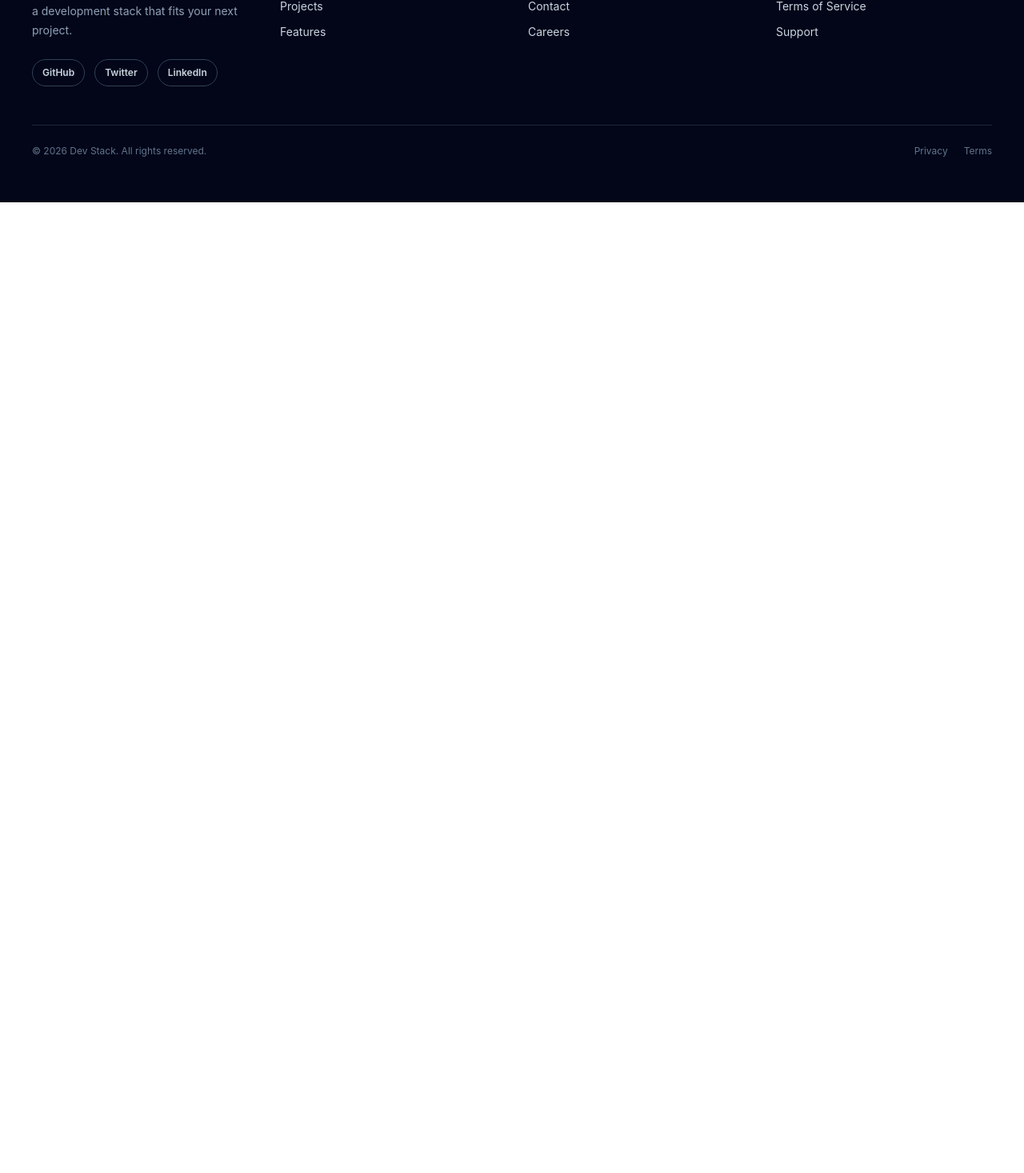
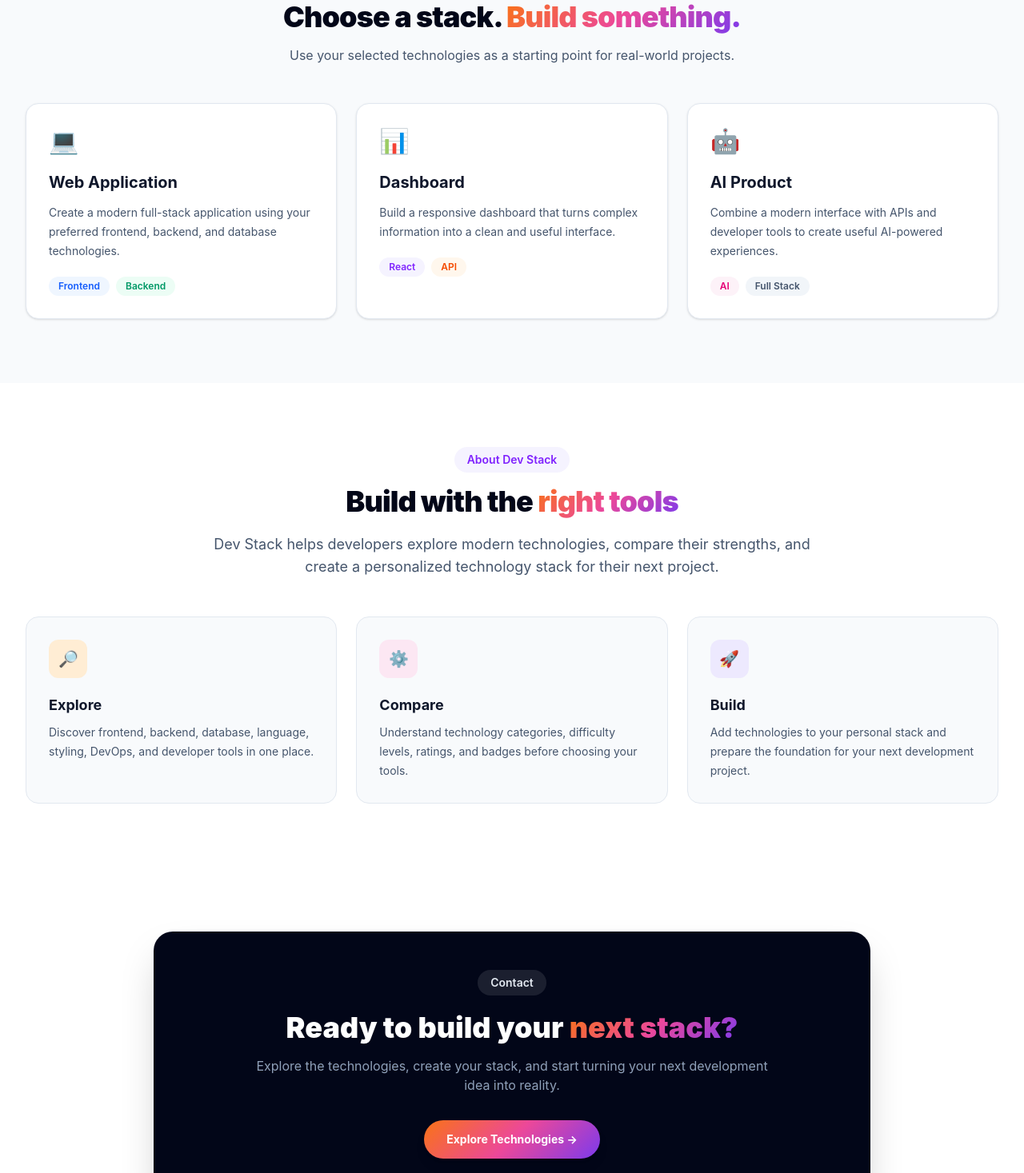
Before and after one commit to mrinal-kanti-apon/dev-stack-builder, a React (Vite) app: page / in a window 1280 px wide. Shown: the part 3263-4730 px from the top of the page at 80% size. Before the commit the page ends 3516 px from the top, so only its background shows below. Built offline with nearby package versions, Linux system fonts and the light colour scheme.

Commit message:
add project about and contact sections

```diff
--- a/src/App.tsx
+++ b/src/App.tsx
@@ -3,19 +3,29 @@ import Hero from "./components/Hero";
 import TechnologySection from "./components/TechnologySection";
 import { ToastContainer } from "react-toastify";
 import Footer from "./components/Footer";
+import AboutSection from "./components/AboutSection";
+import ProjectsSection from "./components/ProjectsSection";
+import ContactSection from "./components/ContactSection";
 
 function App() {
 
   return (
     <div className="min-h-screen bg-white text-slate-900">
+
       <Navbar />
+
       <Hero />
 
       <TechnologySection />
 
-      <section id="projects" className="hidden" />
-      <section id="about" className="hidden" />
-      <section id="contact" className="hidden" />
+      <ProjectsSection />
+
+      <AboutSection />
+
+      <ContactSection />
+
+
+
 
       <ToastContainer
         position="top-right"
--- /dev/null
+++ b/src/components/AboutSection.tsx
@@ -0,0 +1,73 @@
+const AboutSection = () => {
+  return (
+    <section id="about" className="bg-white px-4 py-20 sm:px-6 lg:px-8">
+      <div className="mx-auto max-w-7xl">
+        <div className="mx-auto max-w-3xl text-center">
+          <span className="inline-flex rounded-full bg-violet-50 px-4 py-1.5 text-sm font-semibold text-violet-600">
+            About Dev Stack
+          </span>
+
+          <h2 className="mt-4 text-3xl font-black tracking-tight text-slate-950 sm:text-4xl">
+            Build with the{" "}
+            <span className="brand-gradient-text">right tools</span>
+          </h2>
+
+          <p className="mt-5 text-base leading-7 text-slate-600 sm:text-lg">
+            Dev Stack helps developers explore modern technologies, compare
+            their strengths, and create a personalized technology stack for
+            their next project.
+          </p>
+        </div>
+
+        <div className="mt-12 grid gap-6 md:grid-cols-3">
+          <div className="rounded-2xl border border-slate-200 bg-slate-50 p-7">
+            <div className="flex h-12 w-12 items-center justify-center rounded-xl bg-orange-100 text-xl">
+              🔎
+            </div>
+
+            <h3 className="mt-5 text-lg font-bold text-slate-900">
+              Explore
+            </h3>
+
+            <p className="mt-2 text-sm leading-6 text-slate-600">
+              Discover frontend, backend, database, language, styling, DevOps,
+              and developer tools in one place.
+            </p>
+          </div>
+
+          <div className="rounded-2xl border border-slate-200 bg-slate-50 p-7">
+            <div className="flex h-12 w-12 items-center justify-center rounded-xl bg-pink-100 text-xl">
+              ⚙️
+            </div>
+
+            <h3 className="mt-5 text-lg font-bold text-slate-900">
+              Compare
+            </h3>
+
+            <p className="mt-2 text-sm leading-6 text-slate-600">
+              Understand technology categories, difficulty levels, ratings,
+              and badges before choosing your tools.
+            </p>
+          </div>
+
+          <div className="rounded-2xl border border-slate-200 bg-slate-50 p-7">
+            <div className="flex h-12 w-12 items-center justify-center rounded-xl bg-violet-100 text-xl">
+              🚀
+            </div>
+
+            <h3 className="mt-5 text-lg font-bold text-slate-900">
+              Build
+            </h3>
+
+            <p className="mt-2 text-sm leading-6 text-slate-600">
+              Add technologies to your personal stack and prepare the
+              foundation for your next development project.
+            </p>
+          </div>
+        </div>
+      </div>
+    </section>
+  );
+};
+
+export default AboutSection;
--- /dev/null
+++ b/src/components/ContactSection.tsx
@@ -0,0 +1,32 @@
+const ContactSection = () => {
+  return (
+    <section id="contact" className="bg-white px-4 py-20 sm:px-6 lg:px-8">
+      <div className="mx-auto max-w-4xl">
+        <div className="rounded-3xl bg-slate-950 px-6 py-12 text-center shadow-2xl sm:px-10">
+          <span className="inline-flex rounded-full bg-white/10 px-4 py-1.5 text-sm font-semibold text-slate-200">
+            Contact
+          </span>
+
+          <h2 className="mt-5 text-3xl font-black text-white sm:text-4xl">
+            Ready to build your{" "}
+            <span className="brand-gradient-text">next stack?</span>
+          </h2>
+
+          <p className="mx-auto mt-4 max-w-2xl text-sm leading-6 text-slate-400 sm:text-base">
+            Explore the technologies, create your stack, and start turning
+            your next development idea into reality.
+          </p>
+
+          <a
+            href="#technologies"
+            className="mt-8 inline-flex rounded-full brand-gradient px-7 py-3.5 text-sm font-bold text-white shadow-lg transition hover:-translate-y-1 hover:shadow-xl"
+          >
+            Explore Technologies →
+          </a>
+        </div>
+      </div>
+    </section>
+  );
+};
+
+export default ContactSection;
--- /dev/null
+++ b/src/components/ProjectsSection.tsx
@@ -0,0 +1,96 @@
+const ProjectsSection = () => {
+  return (
+    <section id="projects" className="bg-slate-50 px-4 py-20 sm:px-6 lg:px-8">
+      <div className="mx-auto max-w-7xl">
+        <div className="mx-auto max-w-2xl text-center">
+          <span className="inline-flex rounded-full bg-pink-50 px-4 py-1.5 text-sm font-semibold text-pink-600">
+            Projects
+          </span>
+
+          <h2 className="mt-4 text-3xl font-black tracking-tight text-slate-950 sm:text-4xl">
+            Choose a stack.{" "}
+            <span className="brand-gradient-text">Build something.</span>
+          </h2>
+
+          <p className="mt-4 text-slate-600">
+            Use your selected technologies as a starting point for real-world
+            projects.
+          </p>
+        </div>
+
+        <div className="mt-12 grid gap-6 md:grid-cols-3">
+          <article className="rounded-2xl border border-slate-200 bg-white p-7 shadow-sm transition hover:-translate-y-1 hover:shadow-lg">
+            <span className="text-3xl">💻</span>
+
+            <h3 className="mt-5 text-xl font-bold text-slate-900">
+              Web Application
+            </h3>
+
+            <p className="mt-3 text-sm leading-6 text-slate-600">
+              Create a modern full-stack application using your preferred
+              frontend, backend, and database technologies.
+            </p>
+
+            <div className="mt-5 flex flex-wrap gap-2">
+              <span className="rounded-full bg-blue-50 px-3 py-1 text-xs font-semibold text-blue-600">
+                Frontend
+              </span>
+
+              <span className="rounded-full bg-emerald-50 px-3 py-1 text-xs font-semibold text-emerald-600">
+                Backend
+              </span>
+            </div>
+          </article>
+
+          <article className="rounded-2xl border border-slate-200 bg-white p-7 shadow-sm transition hover:-translate-y-1 hover:shadow-lg">
+            <span className="text-3xl">📊</span>
+
+            <h3 className="mt-5 text-xl font-bold text-slate-900">
+              Dashboard
+            </h3>
+
+            <p className="mt-3 text-sm leading-6 text-slate-600">
+              Build a responsive dashboard that turns complex information
+              into a clean and useful interface.
+            </p>
+
+            <div className="mt-5 flex flex-wrap gap-2">
+              <span className="rounded-full bg-violet-50 px-3 py-1 text-xs font-semibold text-violet-600">
+                React
+              </span>
+
+              <span className="rounded-full bg-orange-50 px-3 py-1 text-xs font-semibold text-orange-600">
+                API
+              </span>
+            </div>
+          </article>
+
+          <article className="rounded-2xl border border-slate-200 bg-white p-7 shadow-sm transition hover:-translate-y-1 hover:shadow-lg">
+            <span className="text-3xl">🤖</span>
+
+            <h3 className="mt-5 text-xl font-bold text-slate-900">
+              AI Product
+            </h3>
+
+            <p className="mt-3 text-sm leading-6 text-slate-600">
+              Combine a modern interface with APIs and developer tools to
+              create useful AI-powered experiences.
+            </p>
+
+            <div className="mt-5 flex flex-wrap gap-2">
+              <span className="rounded-full bg-pink-50 px-3 py-1 text-xs font-semibold text-pink-600">
+                AI
+              </span>
+
+              <span className="rounded-full bg-slate-100 px-3 py-1 text-xs font-semibold text-slate-600">
+                Full Stack
+              </span>
+            </div>
+          </article>
+        </div>
+      </div>
+    </section>
+  );
+};
+
+export default ProjectsSection;
```
